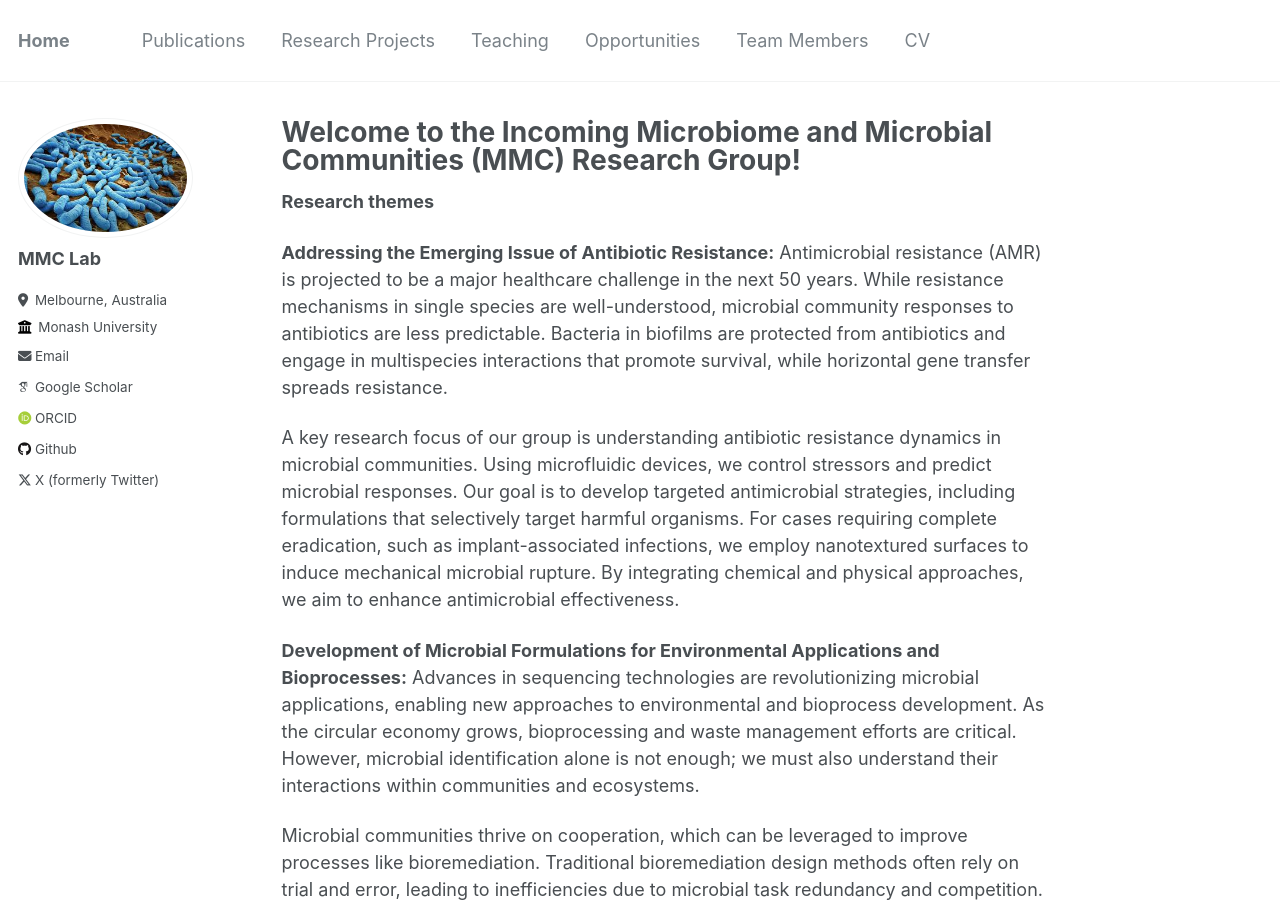
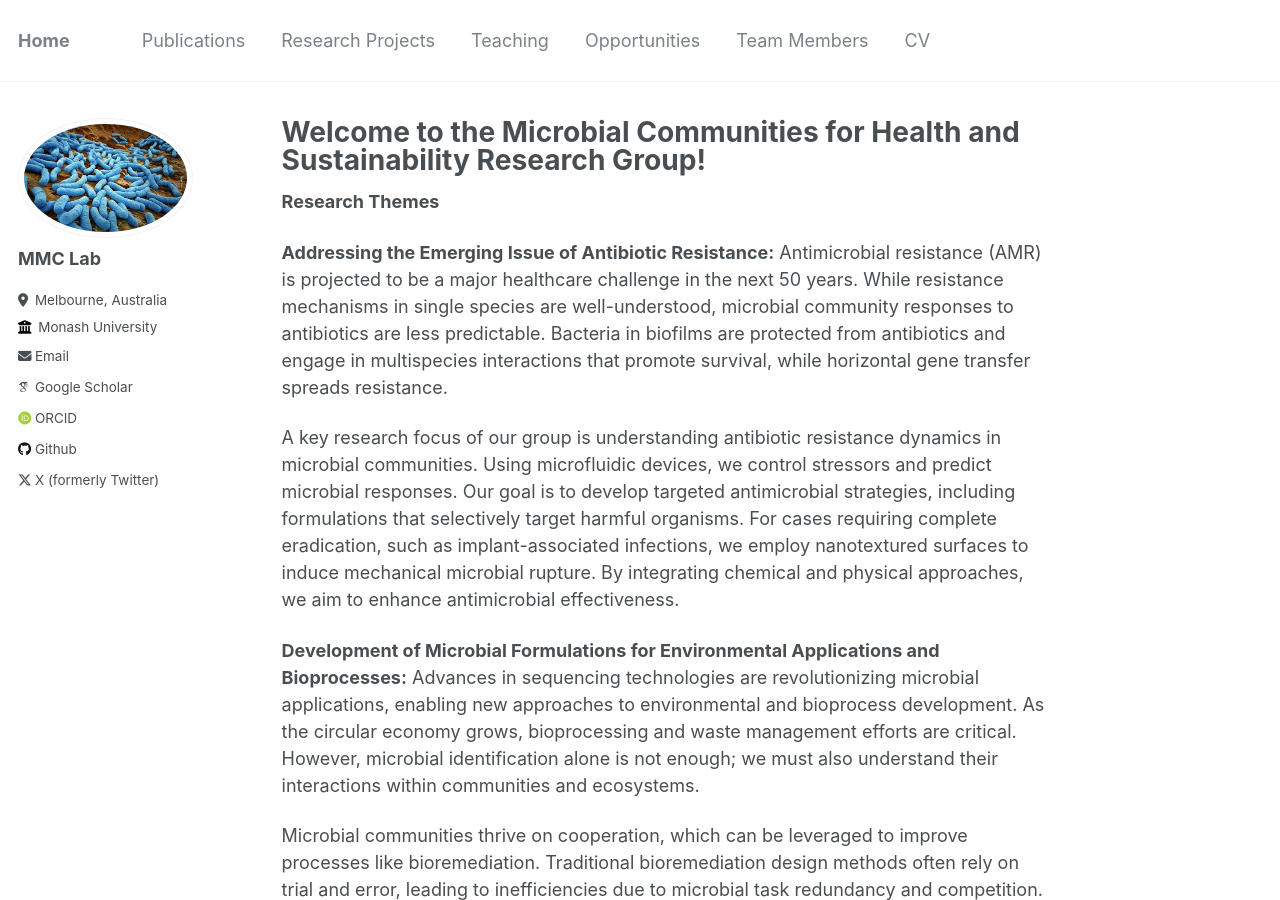
Before and after one commit to AminValiei/valieilab, a Jekyll site: the page built from _pages/about.md, in a window 1280 px wide and 900 px high. Built offline with Jekyll 4.4.1, drawn with Linux system fonts in a browser that asks for light colours; some web fonts are replaced.

Commit message:
Update about.md

```diff
--- a/_pages/about.md
+++ b/_pages/about.md
@@ -1,6 +1,6 @@
 ---
 permalink: /
-title: "Welcome to the Incoming Microbiome and Microbial Communities (MMC) Research Group!"
+title: "Welcome to the Microbial Communities for Health and Sustainability Research Group!"
 author_profile: true
 redirect_from:
   - /about/
@@ -8,7 +8,7 @@ redirect_from:
 ---
 
 
-**Research themes**
+**Research Themes**
 
 **Addressing the Emerging Issue of Antibiotic Resistance:** Antimicrobial resistance (AMR) is projected to be a major healthcare challenge in the next 50 years. While resistance mechanisms in single species are well-understood, microbial community responses to antibiotics are less predictable. Bacteria in biofilms are protected from antibiotics and engage in multispecies interactions that promote survival, while horizontal gene transfer spreads resistance.
 
```
